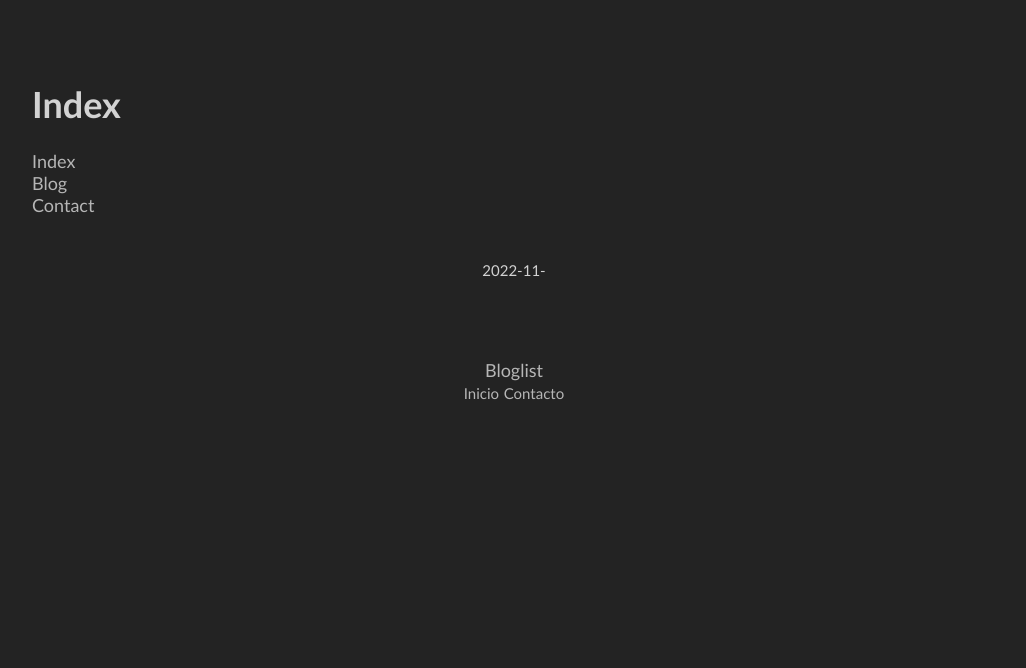
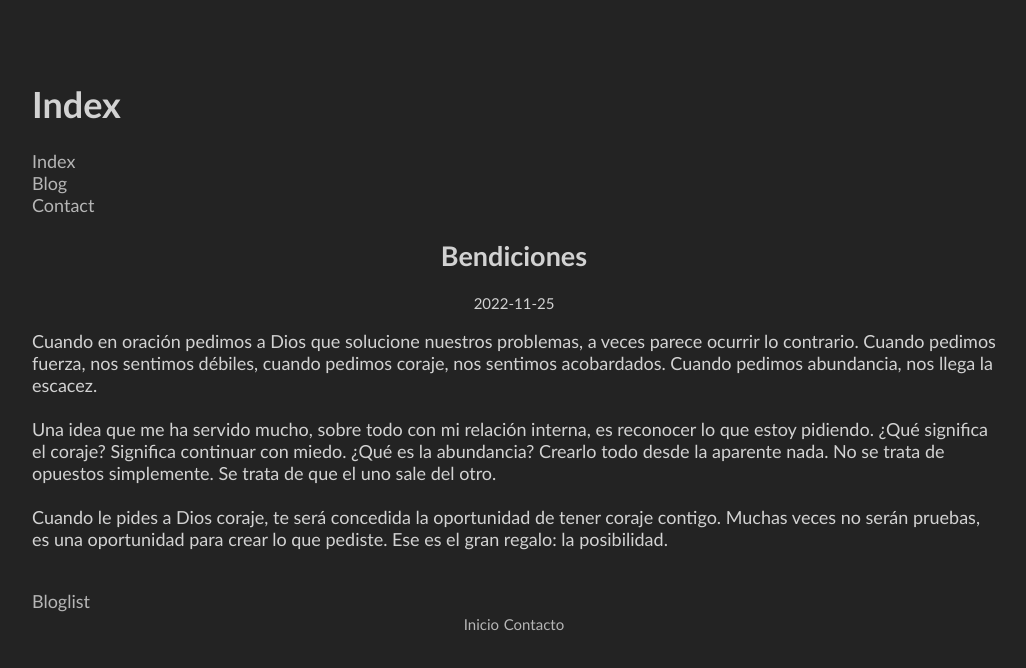
Before and after one commit to joejoak/joejoak.github.io, a plain HTML site: page blog/blog39.html in a window 1280 px wide. Shown: the whole page, without its empty margins (126-1152 px from the left). Drawn offline with Linux system fonts and the light colour scheme.

Commit message:
bendiciones blog

```diff
--- a/blog/blog39.html
+++ b/blog/blog39.html
@@ -3,7 +3,7 @@
 <head>
     <!-- TITLE -->
     <title>
-
+        Bendiciones
     </title>
     <link rel="stylesheet" href="../style.css">
     <link rel="shortcut icon" type= "x-icon" href= xicon.png >
@@ -19,13 +19,17 @@
 
     <!-- Body -->
 
-    <h2></h2>
-    <small>2022-11-            </small>
+    <h2>Bendiciones</h2>
+    <small>2022-11-25            </small>
 
         <div class="article">
             <p>
                 <!-- TEXT -->
+                Cuando en oración pedimos a Dios que solucione nuestros problemas, a veces parece ocurrir lo contrario. Cuando pedimos fuerza, nos sentimos débiles, cuando pedimos coraje, nos sentimos acobardados. Cuando pedimos abundancia, nos llega la escacez.<br><br>
 
+                Una idea que me ha servido mucho, sobre todo con mi relación interna, es reconocer lo que estoy pidiendo. ¿Qué significa el coraje? Significa continuar con miedo. ¿Qué es la abundancia? Crearlo todo desde la aparente nada. No se trata de opuestos simplemente. Se trata de que el uno sale del otro.<br><br>
+
+                Cuando le pides a Dios coraje, te será concedida la oportunidad de tener coraje contigo. Muchas veces no serán pruebas, es una oportunidad para crear lo que pediste. Ese es el gran regalo: la posibilidad.
                 <br><br>
             </p>
             <a href="../blog.html" class="more">Bloglist</a>
```
